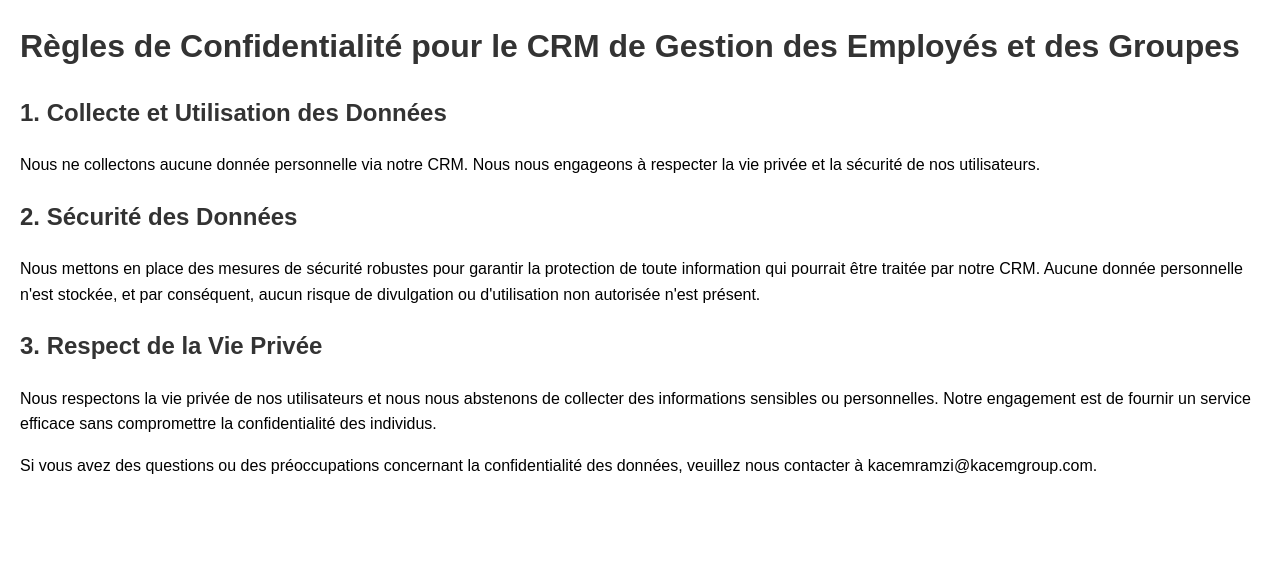
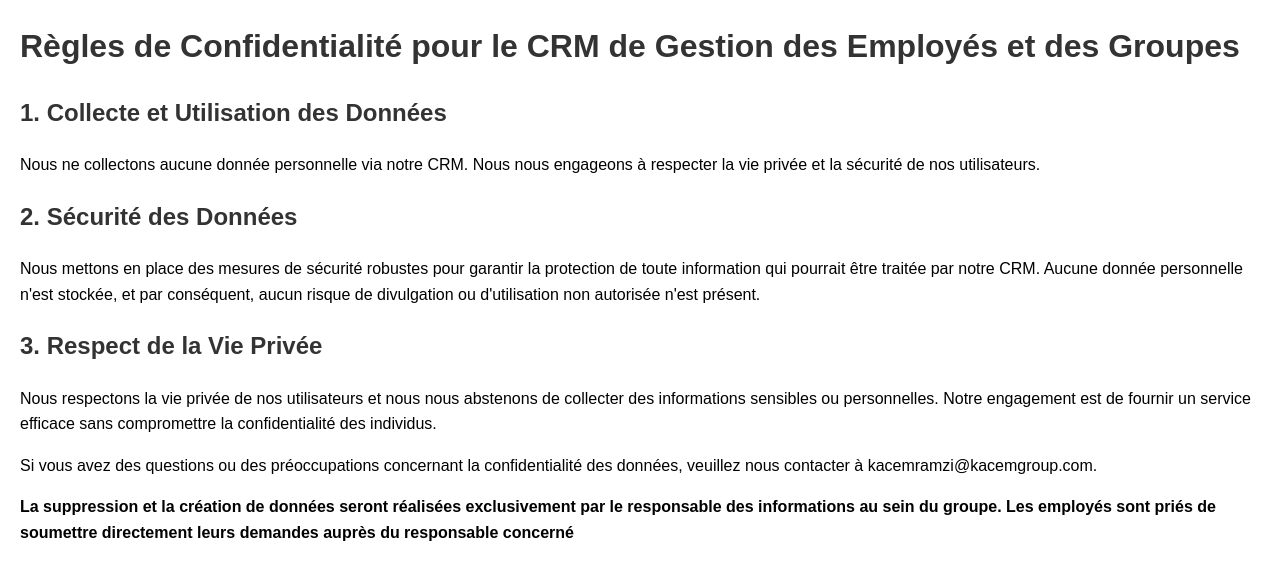
Before and after one commit to daliadweni/crm, a plain HTML site: page index.html in a window 1280 px wide. Drawn offline with Linux system fonts and the light colour scheme.

Commit message:
Update index.html

```diff
--- a/index.html
+++ b/index.html
@@ -29,6 +29,6 @@
     <p>Nous respectons la vie privée de nos utilisateurs et nous nous abstenons de collecter des informations sensibles ou personnelles. Notre engagement est de fournir un service efficace sans compromettre la confidentialité des individus.</p>
 
     <p>Si vous avez des questions ou des préoccupations concernant la confidentialité des données, veuillez nous contacter à kacemramzi@kacemgroup.com.</p>
-
+<strong> La suppression et la création de données seront réalisées exclusivement par le responsable des informations au sein du groupe. Les employés sont priés de soumettre directement leurs demandes auprès du responsable concerné</strong>
 </body>
 </html>
```
